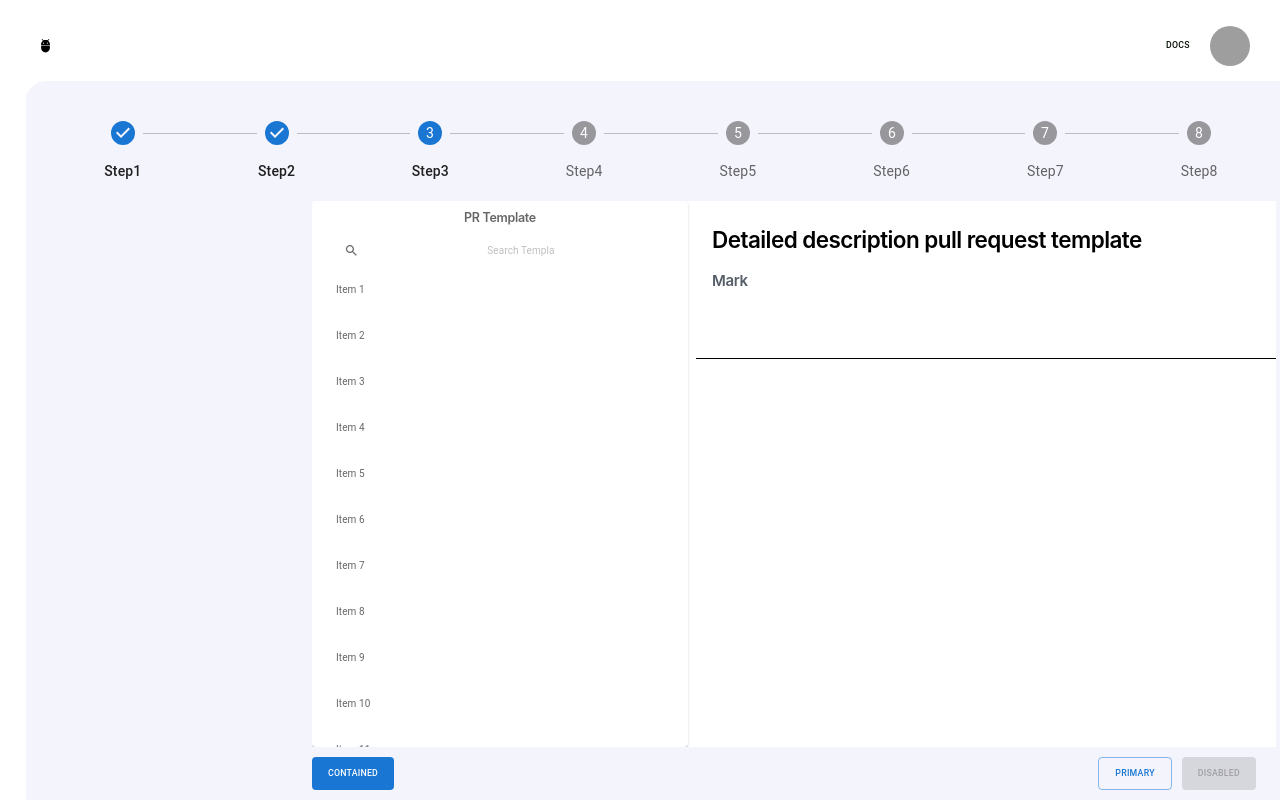
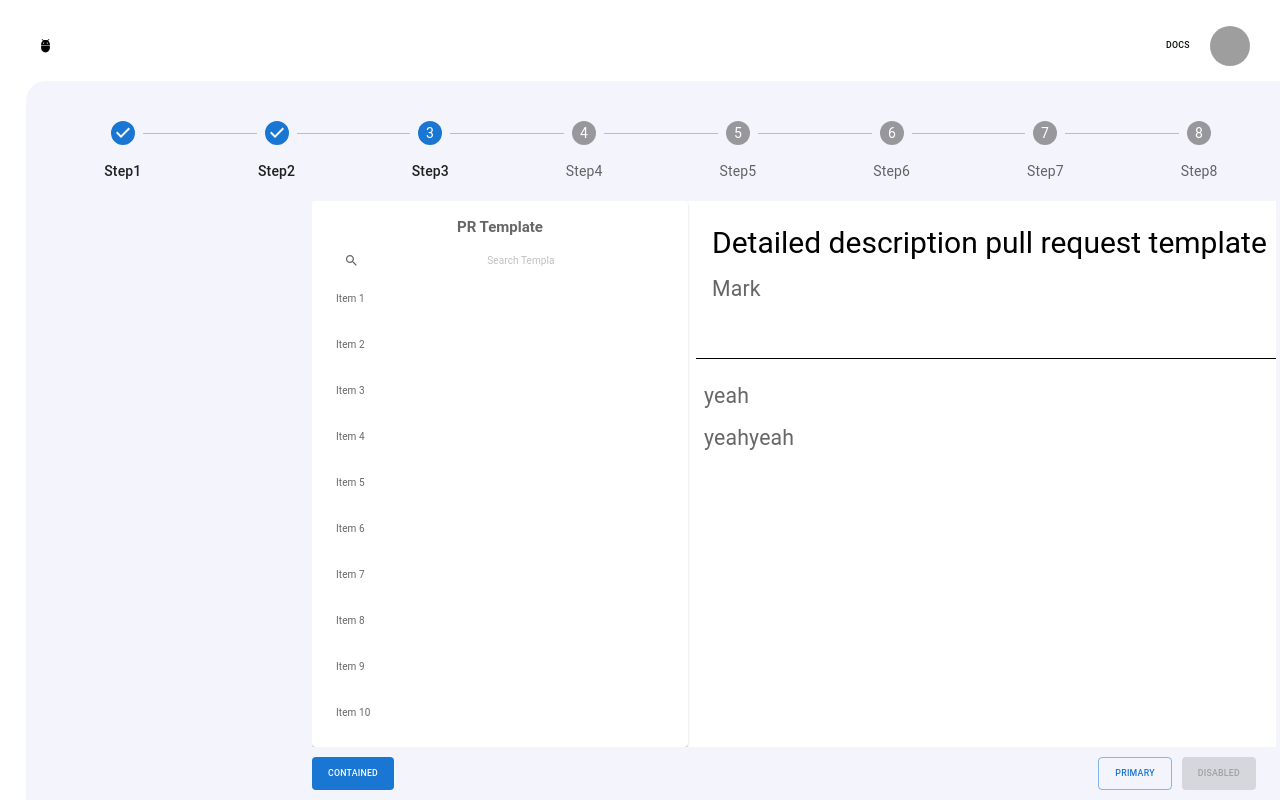
Before and after one commit to AgainIoT/Open-Set-Go_client, a React (Create React App) app: page /PRTemplate in a window 1280 px wide. Built offline with nearby package versions, Linux system fonts and the light colour scheme; grey boxes are pictures that could not be loaded.

Commit message:
Feat : Check connection to dummy data
#12

```diff
--- a/src/components/common/template/TemplateBody.js
+++ b/src/components/common/template/TemplateBody.js
@@ -1,18 +1,18 @@
 import * as React from "react";
-import { styled, alpha } from "@mui/material/styles";
-import Button from "@mui/joy/Button";
-import Modal from "@mui/joy/Modal";
-import ModalClose from "@mui/joy/ModalClose";
-import Typography from "@mui/joy/Typography";
-import Sheet from "@mui/joy/Sheet";
-import InputBase from "@mui/material/InputBase";
-import SearchIcon from "@mui/icons-material/Search";
-import Box from "@mui/material/Box";
-import Paper from "@mui/material/Paper";
-import Grid from "@mui/material/Grid";
+import Typography from "@mui/material/Typography";
+import dummyPRTemplate from "../../../dummy/dummyPRTemplate.json";
 
 export default function TemplateBody() {
   return (
-    <div></div>
+    <div>
+      {dummyPRTemplate.dummyPRTemplate.map((it)=>{
+        return(
+          <div key = {it.content}>
+            <Typography id="PR-desc" variant="h4" gutterBottom color="textSecondary" m={2}>
+              {it.content}
+            </Typography>
+          </div>
+        );
+      })}</div>
   );
 }
--- a/src/components/common/template/TemplateList.js
+++ b/src/components/common/template/TemplateList.js
@@ -1,6 +1,6 @@
 import * as React from "react";
 import { styled, alpha } from "@mui/material/styles";
-import Typography from "@mui/joy/Typography";
+import Typography from "@mui/material/Typography";
 import InputBase from "@mui/material/InputBase";
 import SearchIcon from "@mui/icons-material/Search";
 import Paper from "@mui/material/Paper";
@@ -60,7 +60,7 @@ const Item = styled(Paper)(({ theme }) => ({
 }));
 
 // 여기부터 스크롤뷰
-// 행 200개만 가능하므로 추천만 보여주고 사용자화 기능 추가되면  검색하면 보여주도록 구현해야 할 듯
+// 행 200개만 가능하므로 추천만 보여주고 사용자화 기능 추가되면 검색하면 보여주도록 구현해야 할 듯
 function renderRow(props) {
   const { index, style } = props;
 
@@ -74,18 +74,17 @@ function renderRow(props) {
   );
 }
 
-
 export default function TemplateList() {
   return (
     <Item><Typography
       component="h1"
       id="modal-title"
-      level="h4"
+      variant="h5"
       textColor="inherit"
       fontWeight="lg"
       mb={1}
     >
-    PR Template
+      <Box sx={{ fontWeight: "bold", m: 1 }}>PR Template</Box>
     </Typography>
     <Search>
       <SearchIconWrapper>
@@ -100,7 +99,7 @@ export default function TemplateList() {
       sx={{ width: "100%", height: 400, maxWidth: 360, bgcolor: "background.paper" }}
     >
       <FixedSizeList
-        height={620} // 높이 모달창 사이즈에 맞게 유동적으로 조절할 수 있도록 수정하기
+        height={610} // 높이 모달창 사이즈에 맞게 유동적으로 조절할 수 있도록 수정하기
         width={360}
         itemSize={46}
         itemCount={200}
--- a/src/components/common/template/TemplateTitle.js
+++ b/src/components/common/template/TemplateTitle.js
@@ -1,21 +1,11 @@
 import * as React from "react";
-import { styled, alpha } from "@mui/material/styles";
-import Typography from "@mui/joy/Typography";
-import Paper from "@mui/material/Paper";
+import Typography from "@mui/material/Typography";
 import Box from "@mui/material/Box";
-
-const Item = styled(Paper)(({ theme }) => ({
-  backgroundColor: theme.palette.mode === "dark" ? "#1A2027" : "#fff",
-  ...theme.typography.body2,
-  padding: theme.spacing(1),
-  textAlign: "left",
-  color: theme.palette.text.secondary,
-}));
 
 const commonStyles = {
   bgcolor: "background.paper",
   m: 1,
-  borderColor: "text.primary",
+  borderColor: "text.secondary",
   // 사이즈 나중에 수정해야 함
   width: "89rem",
   height: "15rem",
@@ -26,14 +16,14 @@ export default function TemplateTitle() {
     <Box sx={{ ...commonStyles, borderBottom: 1 }} ><Typography
       component="h1"
       id="PR-title"
-      level="h1"
+      variant="h3" gutterBottom
       textColor="inherit"
       fontWeight="lg"
       m={2}
     >
     Detailed description pull request template
     </Typography>
-    <Typography id="PR-desc" level="h3" textColor="text.tertiary" m={2}>
+    <Typography id="PR-desc" variant="h4" gutterBottom color="textSecondary" m={2}>
     Mark
     </Typography></Box>
   );
--- /dev/null
+++ b/src/dummy/dummyPRTemplate.json
@@ -0,0 +1,6 @@
+{
+    "dummyPRTemplate" : [
+    {"_id":{"$oid":"64ec441eddb7a81b81984a87"},"title":"preset1","repoName":"test","repoUrl":"https://github.com/bentshrimp/test","content":"yeah"},
+    {"_id":{"$oid":"64ec5445ad1cef842264f786"},"title":"preset2","repoName":"test2","repoUrl":"www.google.com","content":"yeahyeah"}
+]
+}
```
Also changed, not shown: src/pages/PRTemplatePage.js (line endings or trailing spaces).
